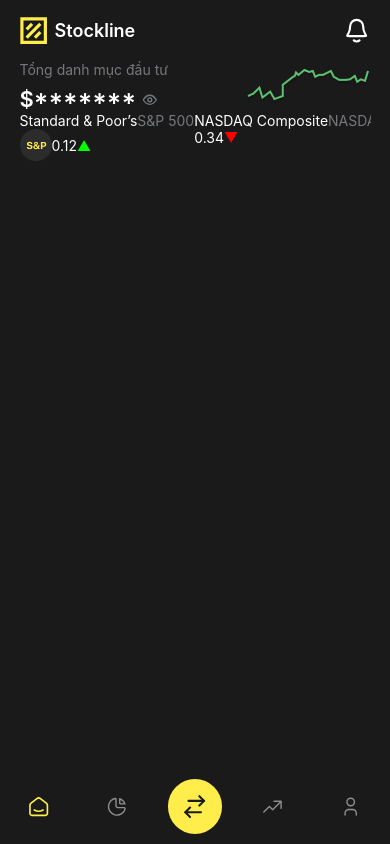
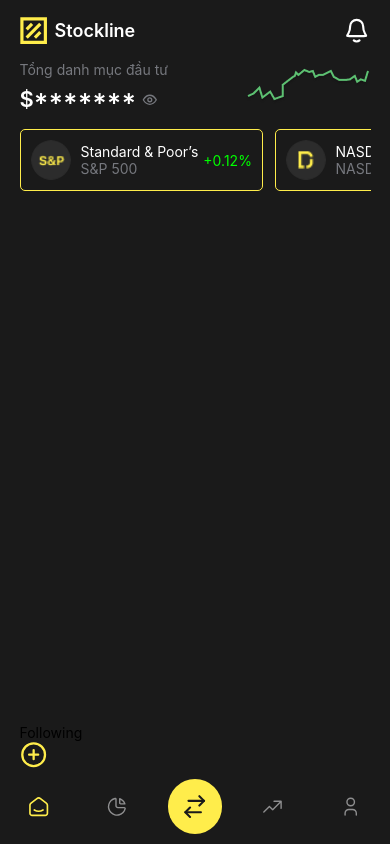
Before and after one commit to TalJa1/StockingApp, a React Native app: screen /Home in a window 390 px wide. Built offline with nearby package versions, Linux system fonts and the light colour scheme.

Commit message:
Refactor svgXML.tsx, add addIcon function

```diff
--- a/assets/svgXML.tsx
+++ b/assets/svgXML.tsx
@@ -7,6 +7,22 @@ import {SvgXml} from 'react-native-svg';
 
 export const test = (w?: any, h?: any, color?: any) => {
   const xml = ``;
+
+  return <SvgXml xml={xml} width={w} height={h} />;
+};
+
+export const addIcon = (w?: any, h?: any, color?: any) => {
+  const xml = `<svg width="20" height="20" viewBox="0 0 20 20" fill="none" xmlns="http://www.w3.org/2000/svg">
+<g clip-path="url(#clip0_999_4191)">
+<path d="M10.0001 6.66663V13.3333M6.66675 9.99996H13.3334M18.3334 9.99996C18.3334 14.6023 14.6025 18.3333 10.0001 18.3333C5.39771 18.3333 1.66675 14.6023 1.66675 9.99996C1.66675 5.39759 5.39771 1.66663 10.0001 1.66663C14.6025 1.66663 18.3334 5.39759 18.3334 9.99996Z" stroke="#FFED4B" stroke-width="1.66667" stroke-linecap="round" stroke-linejoin="round"/>
+</g>
+<defs>
+<clipPath id="clip0_999_4191">
+<rect width="20" height="20" fill="white"/>
+</clipPath>
+</defs>
+</svg>
+`;
 
   return <SvgXml xml={xml} width={w} height={h} />;
 };
--- a/services/renderData.ts
+++ b/services/renderData.ts
@@ -22,14 +22,14 @@ export const stockHomeData1 = [
   },
   {
     name: 'NASDAQ Composite',
-    logo: null,
+    logo: require('../assets/home/logoDOW.png'),
     shortName: 'NASDAQ',
     isIncrease: false,
     value: 0.34,
   },
   {
     name: 'Dow Jones Industrial Average',
-    logo: null,
+    logo: require('../assets/home/logoDOW.png'),
     shortName: 'DJIA',
     isIncrease: true,
     value: 0.45,
--- a/views/bottomNavigator/Home.tsx
+++ b/views/bottomNavigator/Home.tsx
@@ -11,7 +11,7 @@ import React, {useState} from 'react';
 import useStatusBar from '../../services/useStatusBar';
 import {container, vh, vw} from '../../services/styleSheet';
 import {SafeAreaView} from 'react-native-safe-area-context';
-import {notiIcon, stocklineIcon, viewIcon} from '../../assets/svgXML';
+import {addIcon, notiIcon, stocklineIcon, viewIcon} from '../../assets/svgXML';
 import {StockHomeData1Interface} from '../../services/typeProps';
 import {stockHomeData1} from '../../services/renderData';
 
@@ -23,7 +23,10 @@ const Home = () => {
       <ScrollView contentContainerStyle={styles.scrollContainer}>
         <Header />
         <InforView />
-        <ScrollView horizontal>
+        <ScrollView
+          horizontal
+          showsHorizontalScrollIndicator={false}
+          contentContainerStyle={{columnGap: vw(3), paddingVertical: vh(2)}}>
           {stockData1.map((item, index) => {
             return (
               <View key={index}>
@@ -38,8 +41,20 @@ const Home = () => {
             );
           })}
         </ScrollView>
+        <FollowView />
       </ScrollView>
     </SafeAreaView>
+  );
+};
+
+const FollowView: React.FC = () => {
+  return (
+    <View>
+      <View>
+        <Text>Following</Text>
+        {addIcon(vw(7), vw(7))}
+      </View>
+    </View>
   );
 };
 
@@ -51,19 +66,27 @@ const RenderStockData1: React.FC<StockHomeData1Interface> = ({
   value,
 }) => {
   return (
-    <View>
-      <View style={{flexDirection: 'row', alignItems: 'center'}}>
-        <Text style={{color: '#FFFFFF'}}>{name}</Text>
-        <Text style={{color: '#76787E'}}>{shortName}</Text>
-      </View>
-      <View style={{flexDirection: 'row', alignItems: 'center'}}>
-        <Image source={logo} />
-        <Text style={{color: '#FFFFFF'}}>{value}</Text>
-        {isIncrease ? (
-          <Text style={{color: '#00FF00'}}>▲</Text>
+    <View style={styles.stockContainer1}>
+      <View style={styles.row}>
+        {logo ? (
+          <Image source={logo} style={styles.logo} />
         ) : (
-          <Text style={{color: '#FF0000'}}>▼</Text>
+          <View style={styles.circle}>
+            <Text style={styles.circleText}>{shortName.charAt(0)}</Text>
+          </View>
         )}
+        <View style={styles.column}>
+          <Text style={styles.nameText}>{name}</Text>
+          <Text style={styles.shortNameText}>{shortName}</Text>
+        </View>
+        <Text
+          style={[
+            styles.valueText,
+            isIncrease ? styles.increaseText : styles.decreaseText,
+          ]}>
+          {isIncrease ? '+' : '-'}
+          {value}%
+        </Text>
       </View>
     </View>
   );
@@ -136,4 +159,54 @@ const styles = StyleSheet.create({
   inforLabel: {
     color: '#76787E',
   },
+  stockContainer1: {
+    padding: 10,
+    borderWidth: 1,
+    borderColor: '#FFED4B',
+    borderRadius: 5,
+  },
+  row: {
+    flexDirection: 'row',
+    alignItems: 'center',
+  },
+  column: {
+    flexDirection: 'column',
+    marginLeft: 10,
+  },
+  logo: {
+    width: 40,
+    height: 40,
+    borderRadius: 20,
+  },
+  circle: {
+    width: 40,
+    height: 40,
+    borderRadius: 20,
+    backgroundColor: '#2C2C2C',
+    justifyContent: 'center',
+    alignItems: 'center',
+  },
+  circleText: {
+    color: 'yellow',
+    fontSize: 18,
+    fontWeight: 'bold',
+  },
+  nameText: {
+    color: '#FFFFFF',
+  },
+  shortNameText: {
+    color: '#76787E',
+  },
+  valueText: {
+    color: '#FFFFFF',
+    marginLeft: 10,
+  },
+  increaseText: {
+    color: '#00FF00',
+    marginLeft: 5,
+  },
+  decreaseText: {
+    color: '#FF0000',
+    marginLeft: 5,
+  },
 });
```
